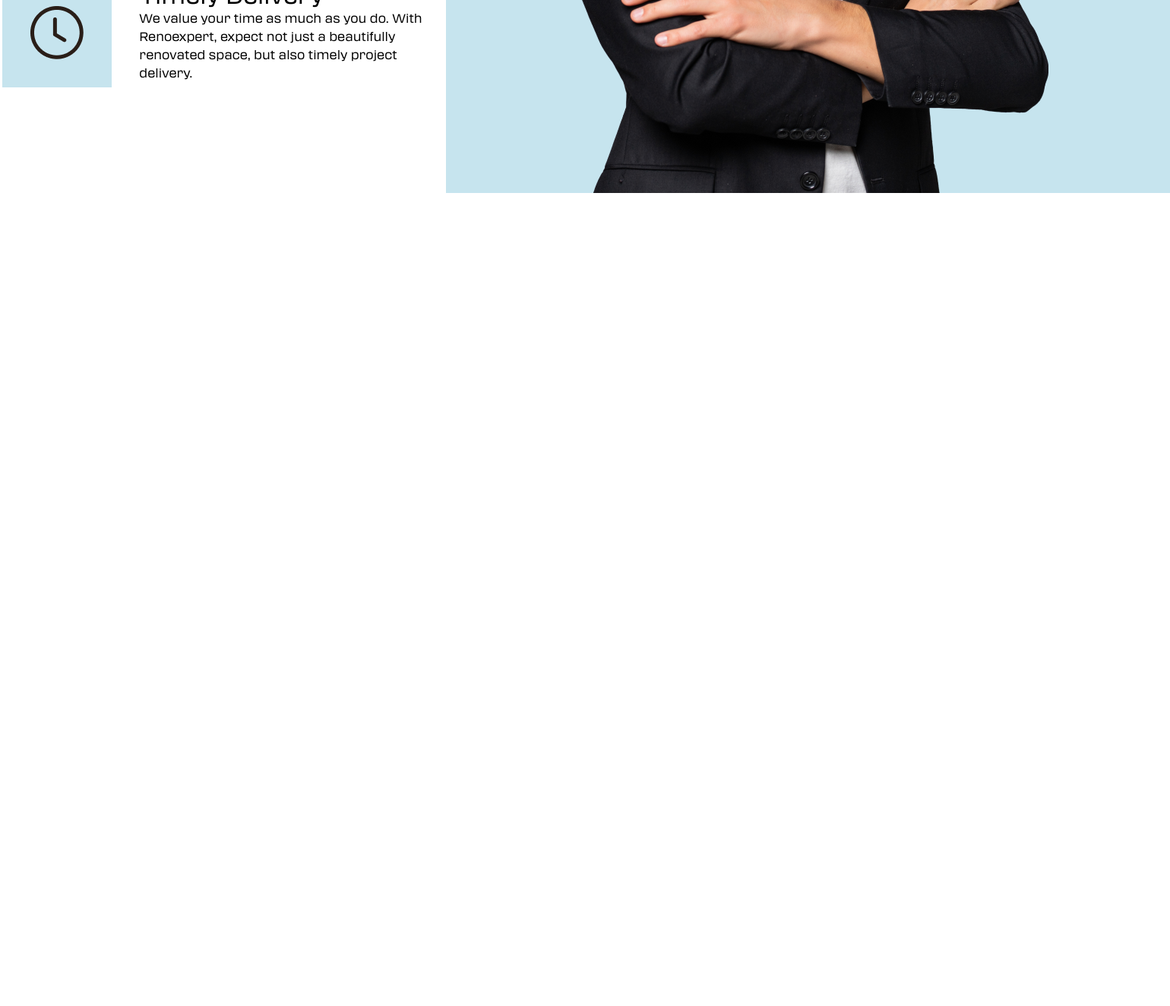
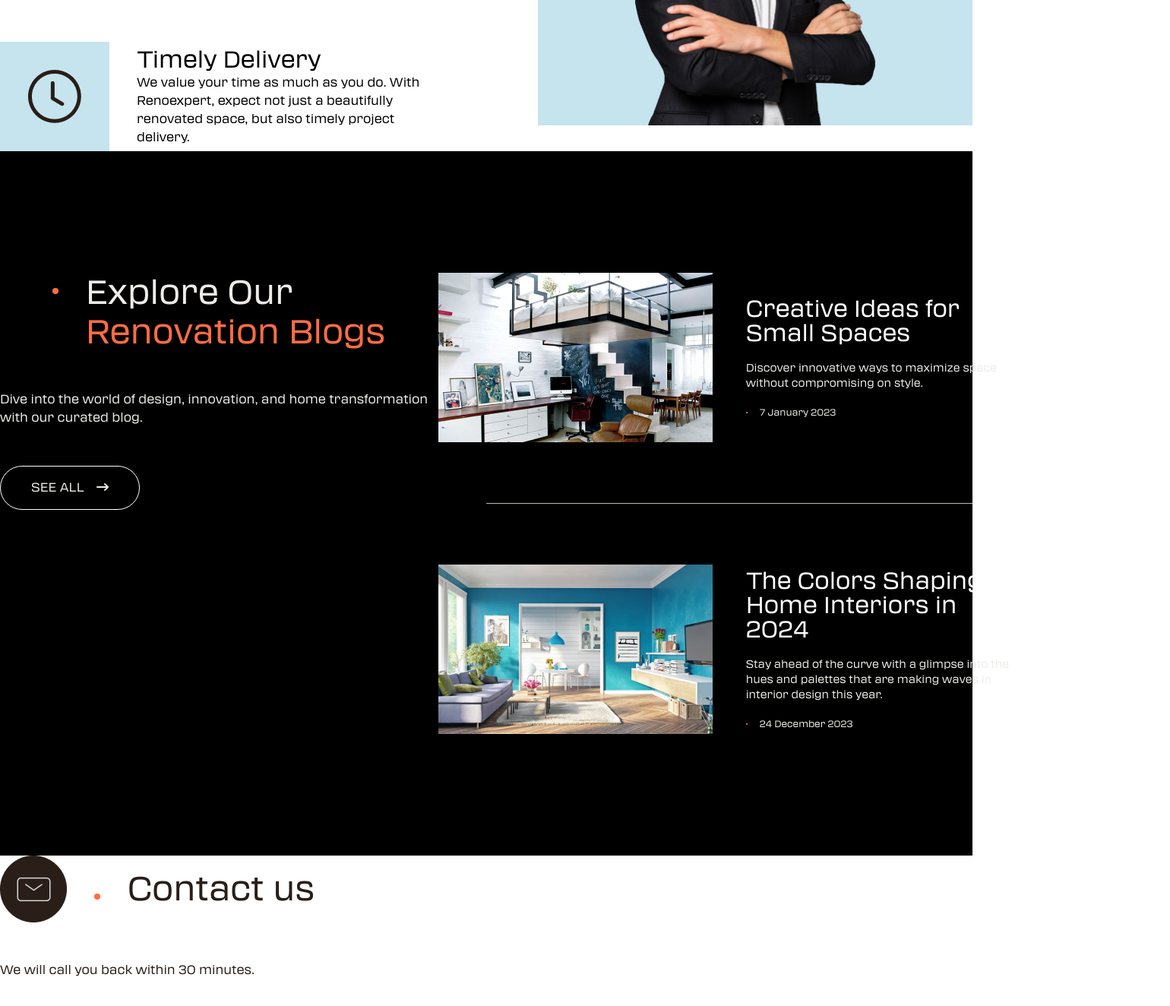
Before and after one commit to mdbakibillahrohan/renoexpert_public, a website: page index.html in a window 1280 px wide. Shown: the part 5468-6792 px from the top of the page at 76% size, 1540 px wide, since content can reach past the window. Before the commit the page ends 5762 px from the top, so only its background shows below. Drawn offline with nearby package versions, Linux system fonts and the light colour scheme; files that its build step writes are made by us from their sources.

Commit message:
bloc section

```diff
--- a/index.html
+++ b/index.html
@@ -695,8 +695,8 @@
       <!-- renovate your home end -->
 
       <!-- why choose section start  -->
-      <section class="bg-white min-h-[50rem] w-auto flex flex-col py-10">
-        <div class="flex flex-col justify-center items-center">
+      <section class="bg-white min-h-[50rem] w-auto flex flex-col pt-28">
+        <div class="flex flex-col justify-center items-center gap-6 mb-32">
           <h1
             class="text-5xl font-normal tracking-normal text-center leading-[52px] text-[#291E18]"
           >
@@ -710,7 +710,7 @@
             choose us as their trusted renovation partner.
           </p>
         </div>
-        <div class="flex m-auto items-center text-center">
+        <div class="flex m-auto items-center text-center gap-32">
           <div class="l-side flex flex-col gap-16">
             <!-- div 1 -->
             <div class="flex gap-9 justify-center items-center">
@@ -791,21 +791,143 @@
             </div>
             <!-- div 3 -->
           </div>
-          <div
-            class="r-side bg-[#c6e4ee] w-[60rem] flex justify-center items-center"
-          >
-            <img src="./asset/img/man_image.png" alt="man image" />
+          <div class="r-side bg-[#c6e4ee] flex justify-center items-center">
+            <img
+              class="px-32 pt-24"
+              src="./asset/img/man_image.png"
+              alt="man image"
+            />
           </div>
         </div>
       </section>
       <!-- why choose section end -->
 
       <!-- blog section start  -->
-      <section></section>
+      <section class="bg-black flex gap-16 justify-center py-40">
+        <div>
+          <div class="flex gap-9 mb-[3.19rem] justify-center">
+            <span class="pt-5">
+              <svg
+                xmlns="http://www.w3.org/2000/svg"
+                width="8"
+                height="8"
+                viewBox="0 0 8 8"
+                fill="none"
+              >
+                <circle cx="4" cy="4" r="4" fill="#FF6D43" />
+              </svg>
+            </span>
+            <h1
+              class="text-[#EEECE8] text-left not-italic text-[2.7rem] font-normal leading-[52px]"
+            >
+              Explore Our <br />
+              <span class="text-[#FF6D43]">Renovation Blogs</span>
+            </h1>
+          </div>
+          <p
+            class="text-[#EEECE8] w-[36rem] text-base font-normal leading-6 tracking-normal text-left mb-[3.19rem]"
+          >
+            Dive into the world of design, innovation, and home transformation
+            with our curated blog.
+          </p>
+          <a
+            class="border-[0.01px] border-white py-4 px-10 inline-block text-[#EEECE8] rounded-full cursor-pointer z-10"
+            >SEE ALL
+            <i class="fa-solid fa-arrow-right-long ml-3"></i>
+          </a>
+        </div>
+        <div>
+          <div
+            class="flex gap-11 justify-center items-center border-b-[0.1px] border-[#BEB8AE] pb-20"
+          >
+            <img src="./asset/img/blog_img1.png" alt="blog image" />
+            <div class="flex flex-col gap-5">
+              <h3
+                class="text-3xl font-normal leading-8 tracking-normal text-left text-white"
+              >
+                Creative Ideas for Small Spaces
+              </h3>
+              <p
+                class="text-sm font-normal leading-5 tracking-normal text-left text-[#EEECE8] w-[22.6rem]"
+              >
+                Discover innovative ways to maximize space without compromising
+                on style.
+              </p>
+              <div class="flex items-center gap-4">
+                <img
+                  src="./asset/img/date_pointer_bg.png"
+                  alt="date_pointer_bg"
+                />
+                <p
+                  class="text-xs font-normal leading-4 tracking-normal text-left text-[#EEECE8]"
+                >
+                  7 January 2023
+                </p>
+              </div>
+            </div>
+          </div>
+          <!-- =================================================== -->
+          <div class="flex gap-11 justify-center items-center pt-20">
+            <img src="./asset/img/blog_img2.png" alt="blog image" />
+            <div class="flex flex-col gap-5">
+              <h3
+                class="text-3xl font-normal leading-8 tracking-normal text-left text-white"
+              >
+                The Colors Shaping Home Interiors in 2024
+              </h3>
+              <p
+                class="text-sm font-normal leading-5 tracking-normal text-left text-[#EEECE8] w-[22.6rem]"
+              >
+                Stay ahead of the curve with a glimpse into the hues and
+                palettes that are making waves in interior design this year.
+              </p>
+              <div class="flex items-center gap-4">
+                <img
+                  src="./asset/img/date_pointer_bg.png"
+                  alt="date_pointer_bg"
+                />
+                <p
+                  class="text-xs font-normal leading-4 tracking-normal text-left text-[#EEECE8]"
+                >
+                  24 December 2023
+                </p>
+              </div>
+            </div>
+          </div>
+        </div>
+      </section>
       <!-- blog section end -->
 
       <!-- contact us section start  -->
-      <section></section>
+      <section class="bg-white">
+        <div>
+          <div class="flex gap-9 mb-[3.19rem] justify-start items-center">
+            <img src="./asset/img/email_contact.png" alt="email_icon" />
+            <span class="pt-5">
+              <svg
+                xmlns="http://www.w3.org/2000/svg"
+                width="8"
+                height="8"
+                viewBox="0 0 8 8"
+                fill="none"
+              >
+                <circle cx="4" cy="4" r="4" fill="#FF6D43" />
+              </svg>
+            </span>
+            <h1
+              class="text-[#291E18] text-left not-italic text-[2.7rem] font-normal leading-[52px]"
+            >
+              Contact us
+            </h1>
+          </div>
+          <p
+            class="text-[#291E18] w-[36rem] text-base font-normal leading-6 tracking-normal text-left mb-[3.19rem]"
+          >
+            We will call you back within 30 minutes.
+          </p>
+        </div>
+        <div></div>
+      </section>
       <!-- contact us section end -->
 
       <!-- footer section start  -->
```
Also changed, not shown: asset/img/blog_img1.png (added), asset/img/blog_img2.png (added), asset/img/date_pointer_bg.png (added), asset/img/email_contact.png (added).
